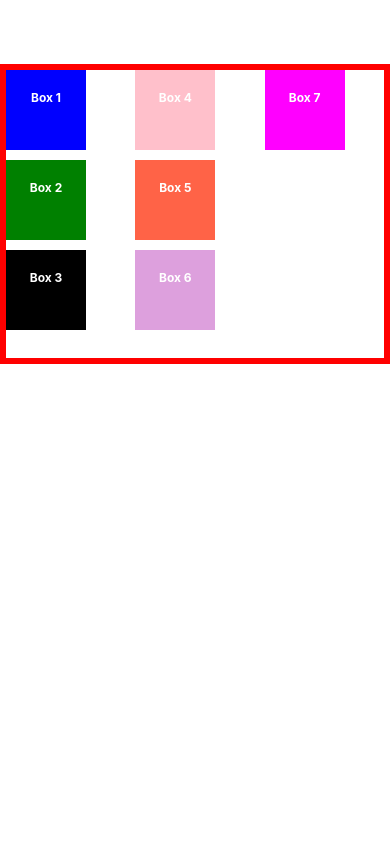
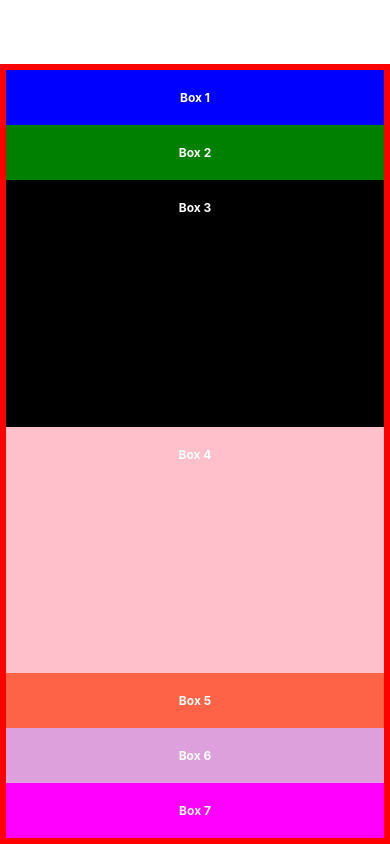
Before and after one commit to AnatoliiStepanovLikhoi/CoreComponents-ReactNative, a React Native app: screen / in a window 390 px wide. Built offline with nearby package versions, Linux system fonts and the light colour scheme.

Commit message:
add: flex basis

```diff
--- a/App.js
+++ b/App.js
@@ -6,8 +6,10 @@ export default function App() {
     <View style={styles.container}>
       <Box style={{ backgroundColor: "blue" }}>Box 1</Box>
       <Box style={{ backgroundColor: "green" }}>Box 2</Box>
-      <Box style={{ backgroundColor: "black" }}>Box 3</Box>
-      <Box style={{ backgroundColor: "pink" }}>Box 4</Box>
+      <Box style={{ backgroundColor: "black", flexBasis: 140, flex: 1 }}>
+        Box 3
+      </Box>
+      <Box style={{ backgroundColor: "pink", height: 140, flex: 1 }}>Box 4</Box>
       <Box style={{ backgroundColor: "tomato" }}>Box 5</Box>
       <Box style={{ backgroundColor: "plum" }}>Box 6</Box>
       <Box style={{ backgroundColor: "magenta" }}>Box 7</Box>
@@ -17,11 +19,7 @@ export default function App() {
 
 const styles = StyleSheet.create({
   container: {
-    flexWrap: "wrap",
-    // rowGap: 20,
-    // columnGap: 30,
-    gap: 10,
-    height: 300,
+    flex: 1,
     marginTop: 64,
     borderWidth: 6,
     borderColor: "red",
--- a/components/Box.js
+++ b/components/Box.js
@@ -12,8 +12,8 @@ const styles = StyleSheet.create({
   box: {
     backgroundColor: "#fff",
     padding: 20,
-    height: 80,
-    width: 80,
+    // height: 80,
+    // width: 80,
   },
   text: {
     fontSize: 12,
```
